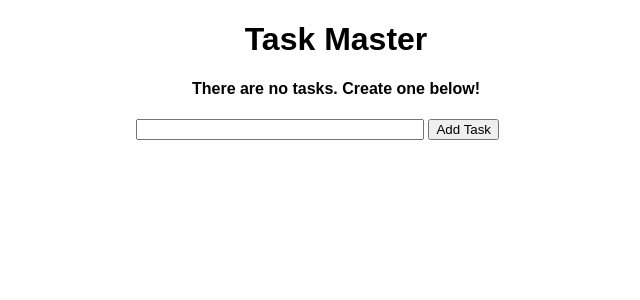
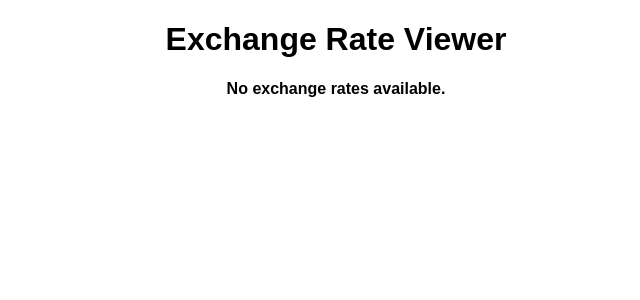
Before and after one commit to inhwamo/FinanceNLP, a Flask app: page / in a window 1280 px wide. Shown: the top 300 px of the page, without its empty margins (304-944 px from the left). Run offline with Flask 3, Linux system fonts and the light colour scheme.

Commit message:
update taskmaker -> finance

```diff
--- a/app.py
+++ b/app.py
@@ -1,10 +1,16 @@
-from flask import Flask, render_template, url_for, request, redirect
+import os
+from flask import Flask, render_template, request, redirect
 from flask_sqlalchemy import SQLAlchemy
 from datetime import datetime
-import requests  # Make sure to import requests
+import requests
 
 app = Flask(__name__)
-app.config['SQLALCHEMY_DATABASE_URI'] = 'sqlite:///test.db'
+
+
+# Use DATABASE_URL from the environment variables in production (Heroku)
+# Fall back to SQLite for local development
+
+app.config['SQLALCHEMY_DATABASE_URI'] = os.environ.get('DATABASE_URL', 'sqlite:///test.db').replace("postgres://", "postgresql://", 1)
 db = SQLAlchemy(app)
 
 class FinancialData(db.Model):
@@ -45,4 +51,6 @@ def index():
     return render_template('index.html', rates=rates)
 
 if __name__ == '__main__':
+    with app.app_context():
+        db.create_all()
     app.run(debug=True)
--- a/templates/index.html
+++ b/templates/index.html
@@ -1,44 +1,32 @@
 {% extends 'base.html' %}
 
 {% block head %}
-<title>Task Master</title>
+<title>Exchange Rates and Other Financial News</title>
 
 {% endblock %}
 
 {% block body %}
 <div class="content">
-    <h1 style="text-align: center">Task Master</h1>
-    {% if tasks|length < 1 %}
-    <h4 style="text-align: center">There are no tasks. Create one below!</h4>
+    <h1 style="text-align: center">Exchange Rate Viewer</h1>
+    {% if rates|length < 1 %}
+    <h4 style="text-align: center">No exchange rates available.</h4>
     {% else %}
 
 
     <table>
         <tr>
-            <th>Task</th>
-            <th>Added</th>
-            <th>Actions</th>
+            <th>Currency Pair</th>
+            <th>Rate</th>
+            <th>Date</th>
         </tr>
-        {% for task in tasks %}
-
+        {% for rate in rates %}
             <tr>
-                <td>{{ task.content }}</td>
-                <td>{{ task.date_created.date() }}</td>
-                <td>
-                    <a href="/delete/{{task.id}}">Delete</a>
-                    <br>
-                    <a href="/update/{{task.id}}">Update</a>
-
-                </td>
-
+                <td>{{ rate.currency_pair }}</td>
+                <td>{{ rate.rate }}</td>
+                <td>{{ rate.date_fetched.strftime('%Y-%m-%d %H:%M:%S') }}</td>
             </tr>
         {% endfor %}
     </table>
     {% endif %}
-
-    <form action="/" method="POST">
-        <input type="text" name="content" id="content">
-        <input type="submit" value="Add Task">
-    </form>
 </div>
 {% endblock %}
```
Also changed, not shown: requirements.txt (+13 -0 lines), 1 other file.
